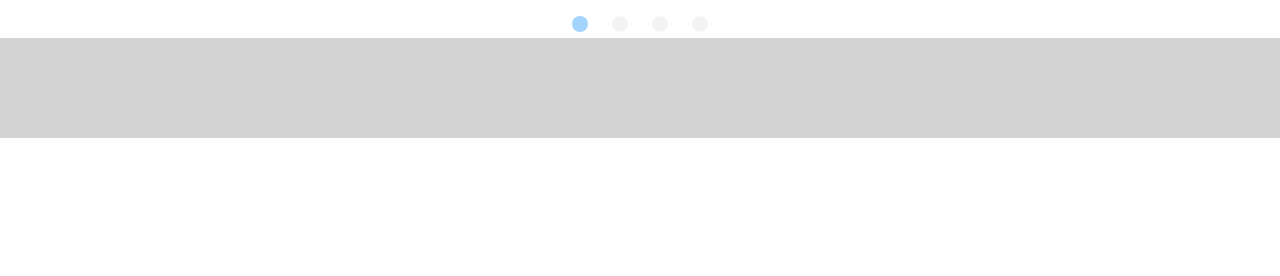
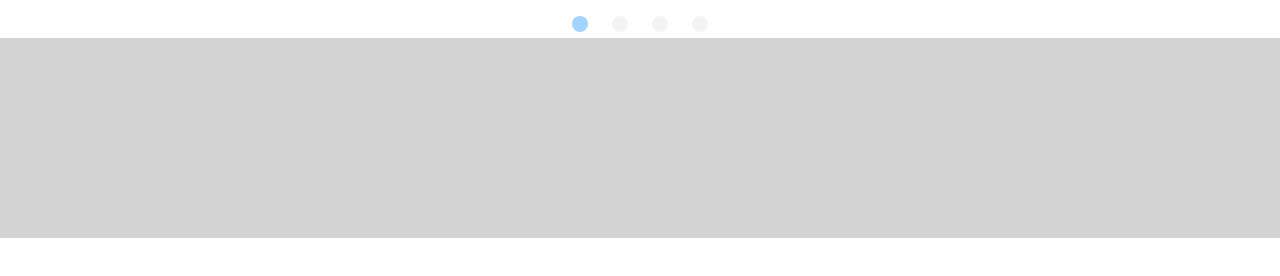
Before and after one commit to SF-Felling7/portfolio_template, a website: page public/index.html in a window 1280 px wide. Shown: the part 522-798 px from the top of the page. Drawn offline with nearby package versions, Linux system fonts and the light colour scheme; a web font is replaced by a local one.

Commit message:
deleted pull down bar

```diff
--- a/public/scripts/client.js
+++ b/public/scripts/client.js
@@ -1,6 +1,5 @@
 $(document).ready( function() {
 
-  $(".dropdown-button").dropdown({ hover: false });
 
   $('.slider').slider();
 
--- a/public/stylez/style.css
+++ b/public/stylez/style.css
@@ -53,5 +53,6 @@ ABOUT
 
 .fellingFooter {
   background-color: #D3D3D3;
-  height: 100px;
+  height: 200px;
+  margin: 0;
 }
```
